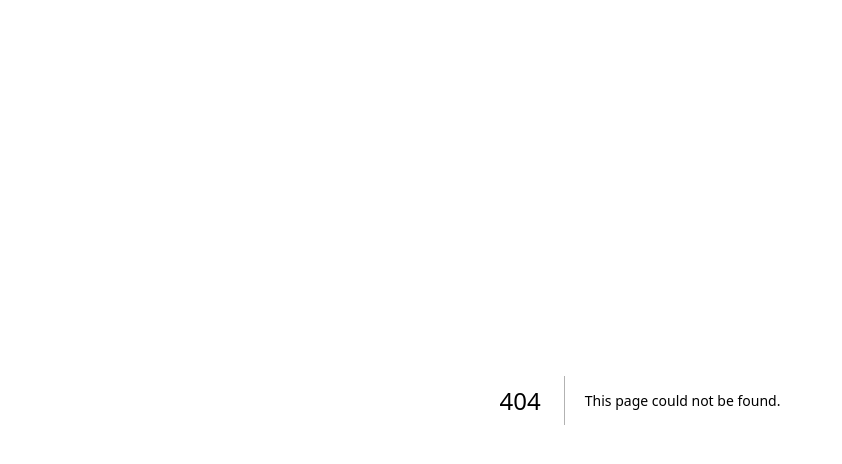
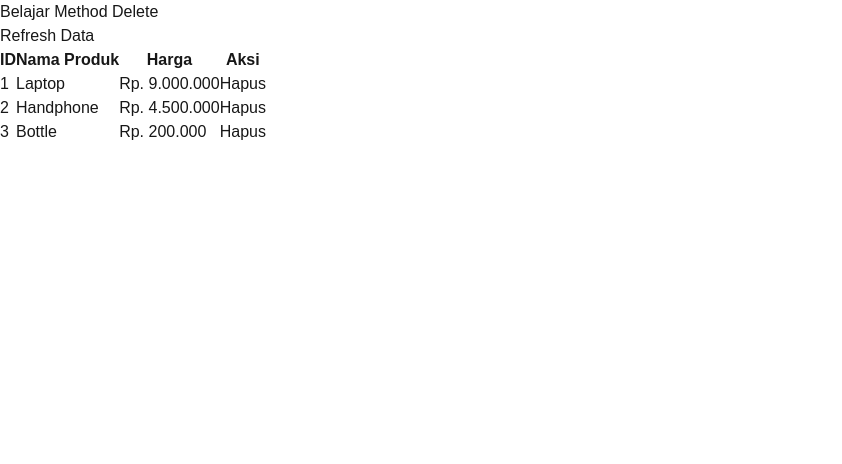
Before and after one commit to BenedictoGeraldo/fj-next, a Next.js app: page /learning/day-3-libraries/axios/axios-delete in a window 1280 px wide. Before the commit this address had no page. Shown: the top 464 px of the page, without its empty margins (0-842 px from the left). Built offline with nearby package versions, Linux system fonts and the light colour scheme; no server answers.

Commit message:
update day 3: method delete with axios done

```diff
--- /dev/null
+++ b/app/learning/day-3-libraries/axios/axios-delete/page.tsx
@@ -0,0 +1,100 @@
+"use client";
+
+import { useState, useEffect } from "react";
+import axiosInstance from "@/lib/axios";
+
+type Product = {
+  id: number;
+  name: string;
+  price: number;
+};
+
+export default function AxiosPageDelete() {
+  const [products, setProducts] = useState<Product[]>([]);
+  const [loading, setLoading] = useState(false);
+  const [message, setMessage] = useState("");
+
+  async function loadProducts() {
+    try {
+      const response = await axiosInstance.get("/api/products");
+      setProducts(response.data);
+    } catch (err: unknown) {
+      console.error("Error", err);
+    }
+  }
+
+  async function handleDelete(id: number, name: string) {
+    if (!confirm(`Yakin ingin menghapus produk ${name}?`)) {
+      return;
+    }
+
+    try {
+      setLoading(true);
+      setMessage("");
+
+      const response = await axiosInstance.delete(`/api/products/${id}`);
+
+      console.log("Response: ", response);
+
+      setMessage(`Sukses! ${response.data.message}`);
+
+      await loadProducts();
+    } catch (err: unknown) {
+      if (err instanceof Error) {
+        setMessage(`Error: ${err.message}`);
+      }
+    } finally {
+      setLoading(false);
+    }
+  }
+
+  useEffect(() => {
+    loadProducts();
+  }, []);
+
+  return (
+    <div>
+      <h1>Belajar Method Delete</h1>
+
+      <button onClick={loadProducts}>Refresh Data</button>
+
+      <div>
+        <table>
+          <thead>
+            <tr>
+              <th>ID</th>
+              <th>Nama Produk</th>
+              <th>Harga</th>
+              <th>Aksi</th>
+            </tr>
+          </thead>
+          <tbody>
+            {products.length === 0 ? (
+              <tr>
+                <td>Tidak Ada Produk</td>
+              </tr>
+            ) : (
+              products.map((product) => (
+                <tr key={product.id}>
+                  <td>{product.id}</td>
+                  <td>{product.name}</td>
+                  <td>Rp. {product.price.toLocaleString("id-ID")}</td>
+                  <td>
+                    <button
+                      onClick={() => handleDelete(product.id, product.name)}
+                      disabled={loading}
+                    >
+                      Hapus
+                    </button>
+                  </td>
+                </tr>
+              ))
+            )}
+          </tbody>
+        </table>
+      </div>
+
+      {message && <div>{message}</div>}
+    </div>
+  );
+}
--- a/app/page.tsx
+++ b/app/page.tsx
@@ -13,5 +13,6 @@ export default function main() {
   // redirect("/learning/day-2-data-api/05-error-loading");
   // redirect("/learning/day-3-libraries/axios/axios-get");
   // redirect("/learning/day-3-libraries/axios/axios-post");
-  redirect("/learning/day-3-libraries/axios/axios-put");
+  // redirect("/learning/day-3-libraries/axios/axios-put");
+  redirect("/learning/day-3-libraries/axios/axios-delete");
 }
```
